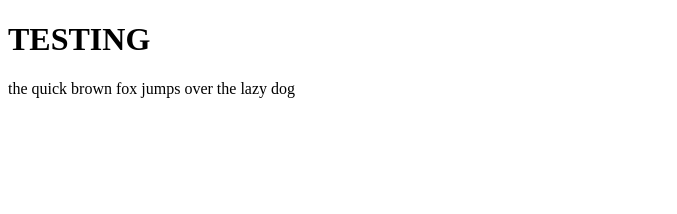
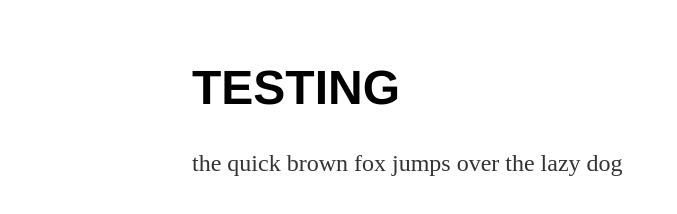
Before and after one commit to glxymoon/glxymoon.github.io, a plain HTML site: page index.html in a window 1280 px wide. Shown: the whole page, without its empty margins (0-677 px from the left). Drawn offline with Linux system fonts and the light colour scheme.

Commit message:
Update index.html
added link to main.css

```diff
--- a/index.html
+++ b/index.html
@@ -1,6 +1,13 @@
 <!DOCTYPE html>
 <html>
 <body>
+ <head>
+  <title> mooN's Site </title>
+
+  <!-- link to main style sheet -->
+  <link rel="stylesheet" type="text/css" href="css/main.css">
+
+ </head>
 
 <h1> TESTING </h1>
  <p> the quick brown fox jumps over the lazy dog </p>
```
